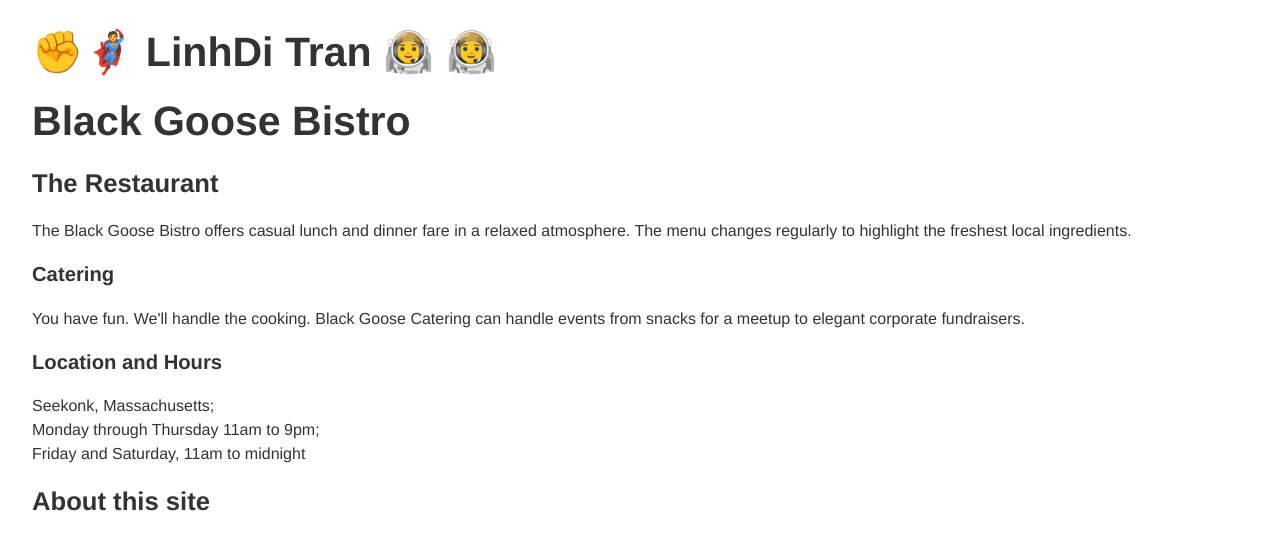
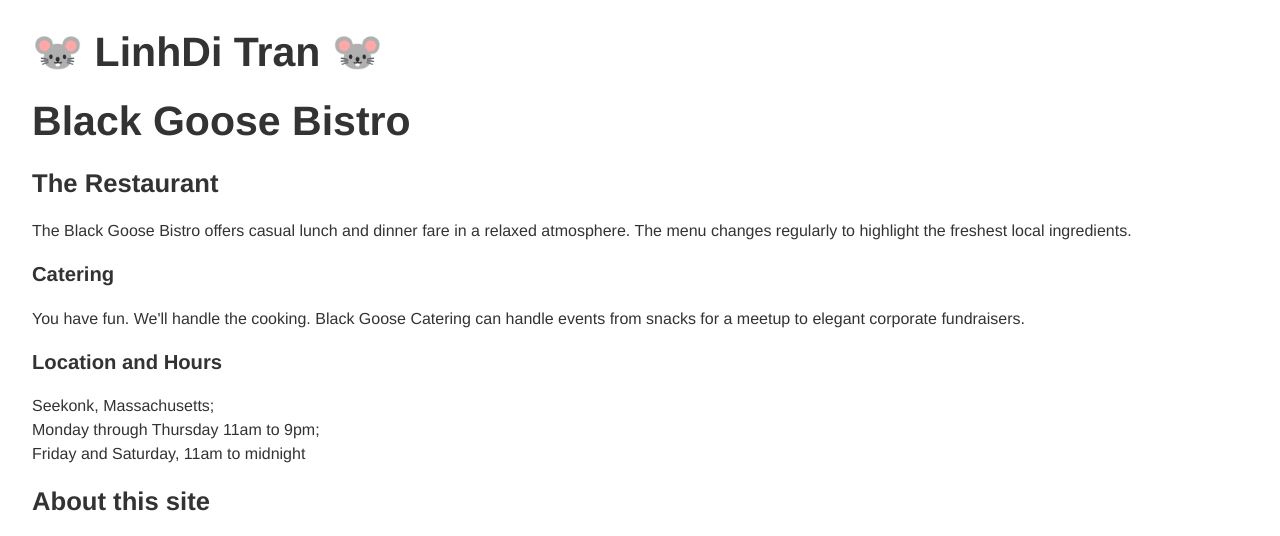
Before and after one commit to linhdit/linhdit.github.io, a plain HTML site: page index.html in a window 1280 px wide. Shown: the top 536 px of the page. Drawn offline with Linux system fonts and the light colour scheme.

Commit message:
changed icon in header

```diff
--- a/index.html
+++ b/index.html
@@ -16,7 +16,7 @@
   <body>
 
     <header role="banner">
-      <h1>✊🦸 LinhDi Tran 👩‍🚀 👨‍🚀</h1>
+      <h1>🐭 LinhDi Tran 🐭</h1>
     </header>
 
 
```
